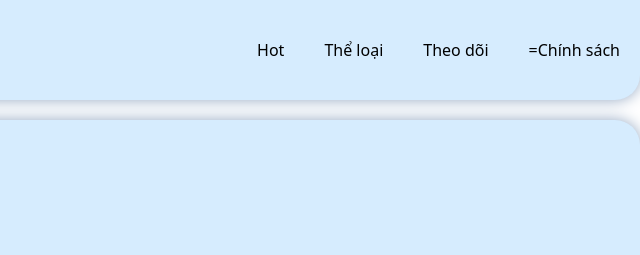
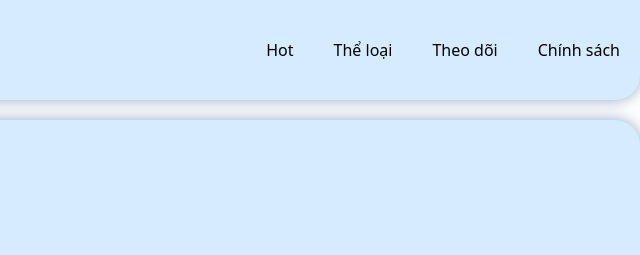
Before and after one commit to Sunblack00/WebTruyen, a plain HTML site: page HTML/home/theloai_hoanthanh.html in a window 1280 px wide. Shown: the top 255 px of the page, 640-1280 px from the left. Drawn offline with Linux system fonts and the light colour scheme.

Commit message:
Update theloai_hoanthanh.html

```diff
--- a/HTML/home/theloai_hoanthanh.html
+++ b/HTML/home/theloai_hoanthanh.html
@@ -56,7 +56,7 @@
                     <li><a href="../home/hot.html">Hot</a></li>
                     <li><a href="../home/theloai_tatca.html">Thể loại</a></li>
                     <li><a href="">Theo dõi</a></li>
-                    <li><a href="../home/chinhsach.html">=Chính sách</a></li>
+                    <li><a href="../home/chinhsach.html">Chính sách</a></li>
                 </ul>
             </nav>
         </header>
```
